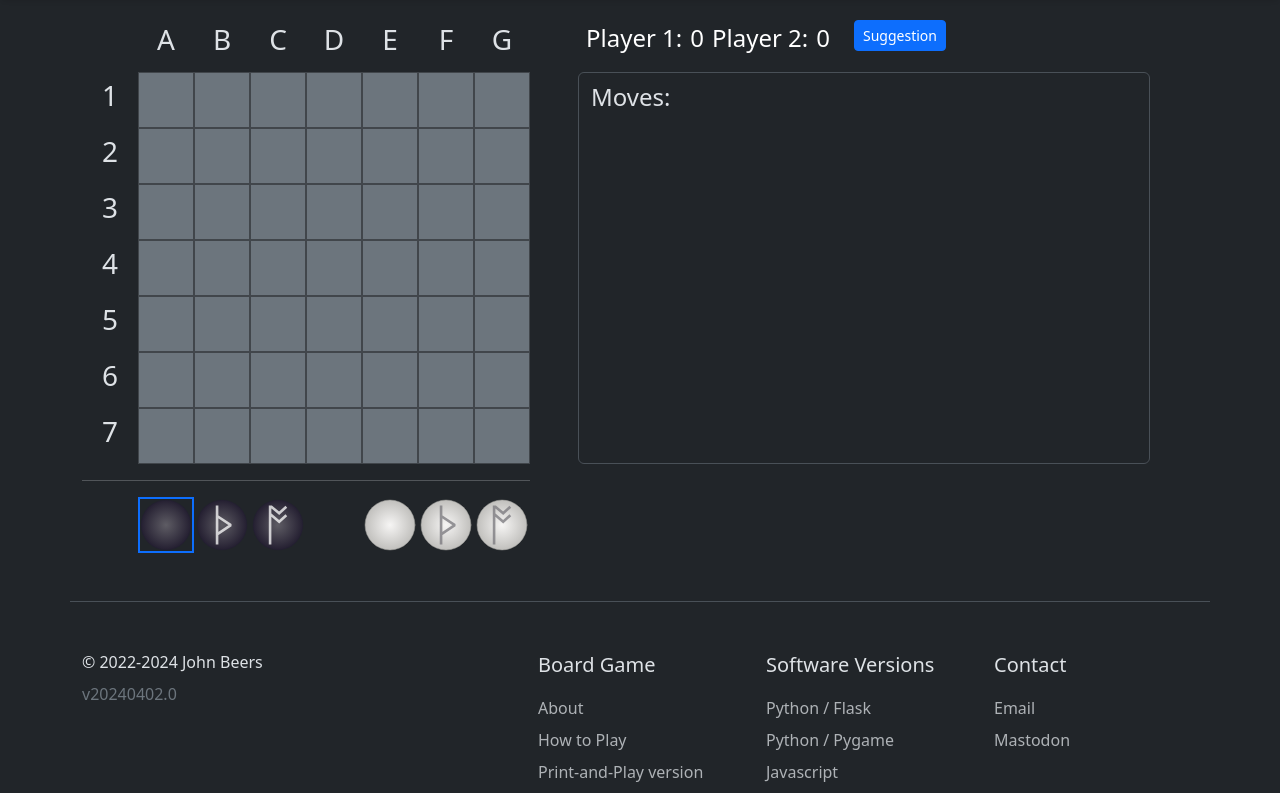
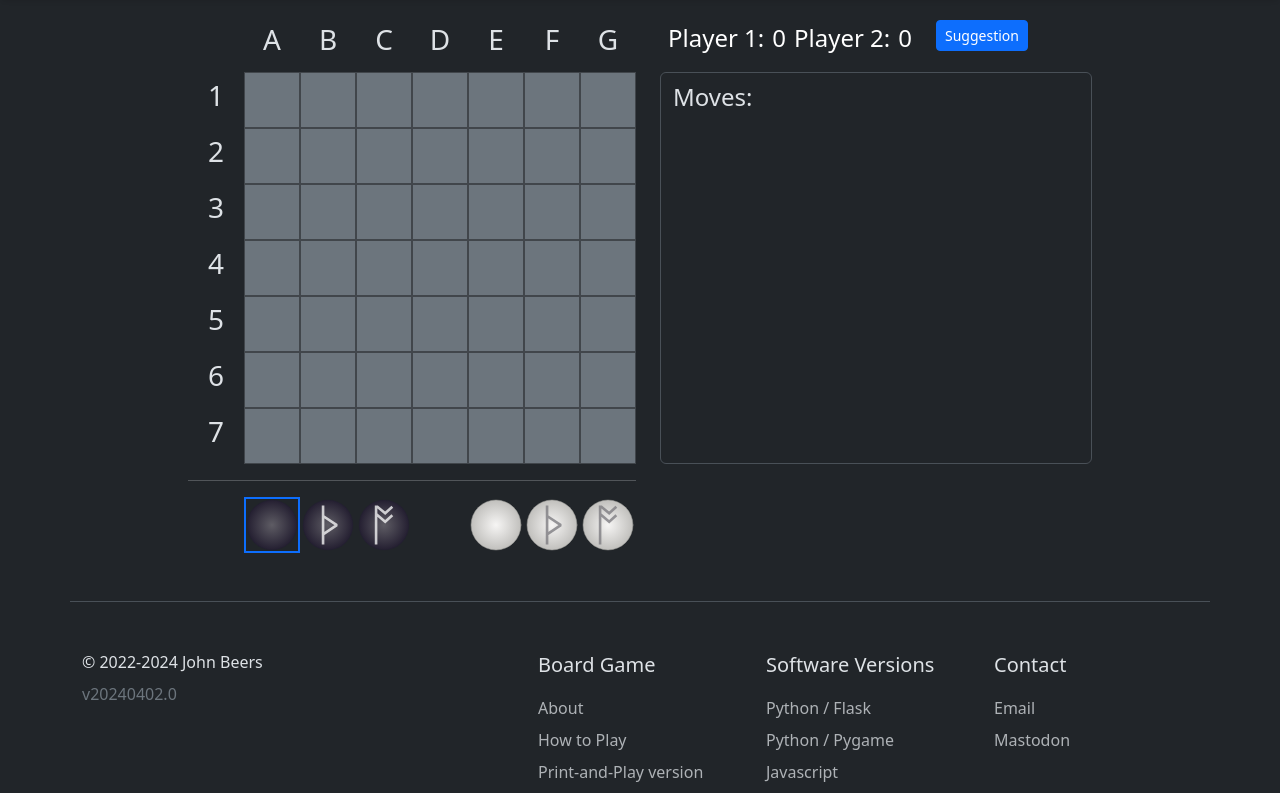
Before and after one commit to jaerrib/maerstanas_python, a Flask app: page / in a window 1280 px wide. Shown: the part 72-865 px from the top of the page. Run offline with Flask 3, Linux system fonts and the light colour scheme; some libraries are stand-ins or nearby versions.

Commit message:
Restructure flex columns

```diff
--- a/app/templates/index.html
+++ b/app/templates/index.html
@@ -1,9 +1,11 @@
 {% extends "base.html" %}
 {% block main_content %}
 
-<div class="container d-flex flex-wrap justify-content-start">
+<div class="d-flex justify-content-center">
+    <div class="row">
+
         <!-- Left Col -->
-    <div>
+        <div class="col">
             <!-- Game Area -->
             <div>
                 <!-- Letter Row -->
@@ -66,24 +68,26 @@
         </div>
 
         <!-- Right Col -->
-    <div class="m-sm-0 m-md-5 mt-md-3 mt-lg-0 flex-fill">
-
+        <div class="col">
             <!-- Score -->
             <div class="d-flex mt-1 ms-4 ms-md-0">
                 <div class="d-flex flex-column flex-md-row">
-                <p class="ps-2 text-body-emphasis score mb-0">Player 1:</p>
+                    <p class="ps-2 text-body-emphasis score mb-0">Player
+                        1:</p>
                     <p class="ps-2 text-body-emphasis score mb-0">
                         {{data.score_p1}}</p>
                 </div>
                 <div class="d-flex flex-column flex-md-row">
-                <p class="ps-2 text-body-emphasis score mb-0">Player 2:</p>
+                    <p class="ps-2 text-body-emphasis score mb-0">Player
+                        2:</p>
                     <p class="ps-2 text-body-emphasis score mb-0">
                         {{data.score_p2}}</p>
                 </div>
                 <div class="d-flex flex-column flex-md-row ms-4 ms-md-0">
                     <div>
                         <form hx-post="/suggest" hx-swap="outerHTML"
-                          hx-target="#suggestion" hx-indicator="#spinner">
+                              hx-target="#suggestion"
+                              hx-indicator="#spinner">
                             <button type="submit"
                                     class="ms-4 mb-0 btn btn-primary btn-sm">
                                 Suggestion
@@ -99,7 +103,6 @@
             <!-- End Score -->
 
             <!-- Moves -->
-        <div class="row">
             <div class="mt-3">
                 <div class="overflow-auto form-control overflow-y-scroll"
                      style="height: 24.5rem">
@@ -115,11 +118,13 @@
                     {% endfor %}
                 </div>
             </div>
-        </div>
             <!-- End Moves -->
 
         </div>
     </div>
+
+</div>
+
 
 <!-- Modal -->
 <div id="endgame-modal"
```
Lines whose indentation alone changed are shown as unchanged.
